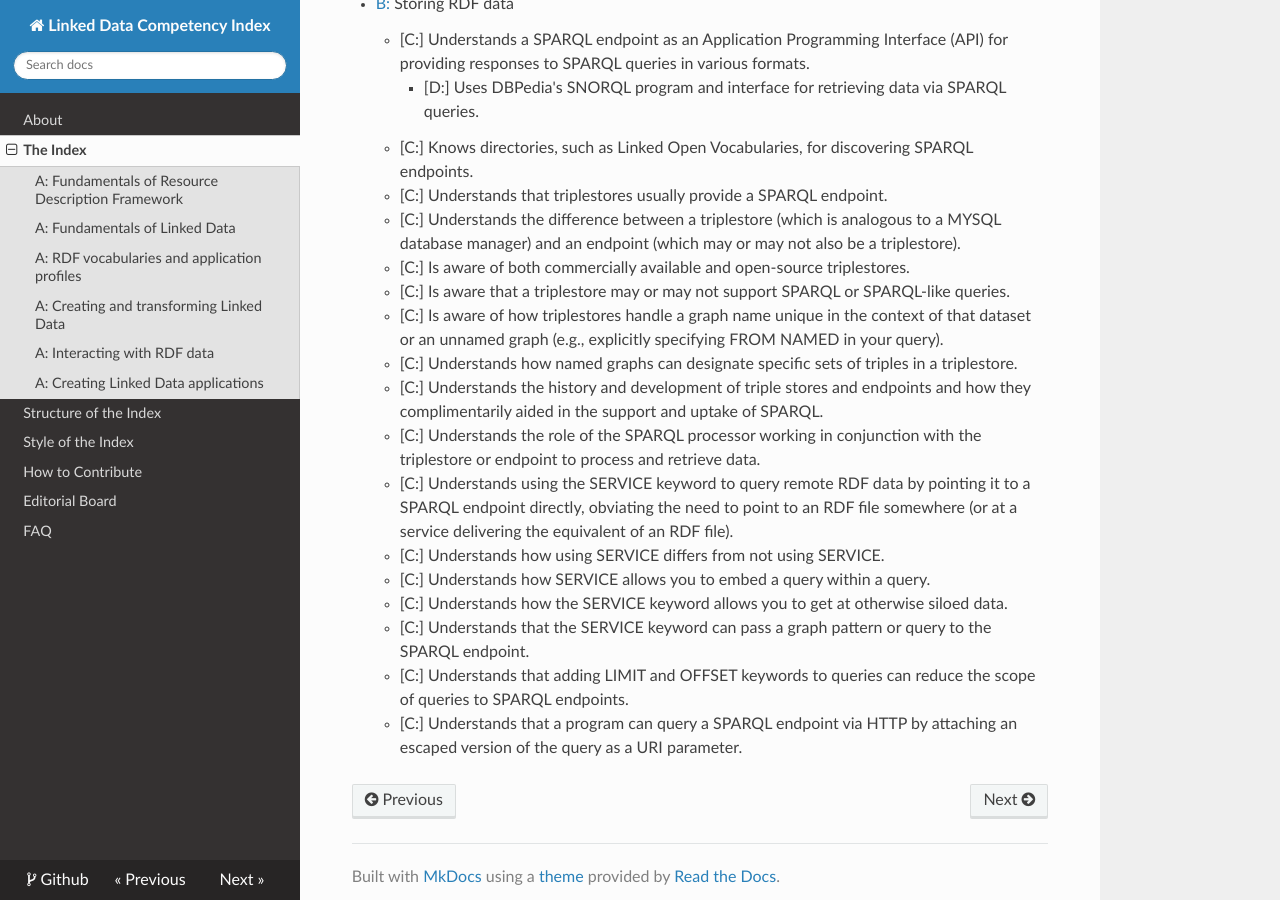
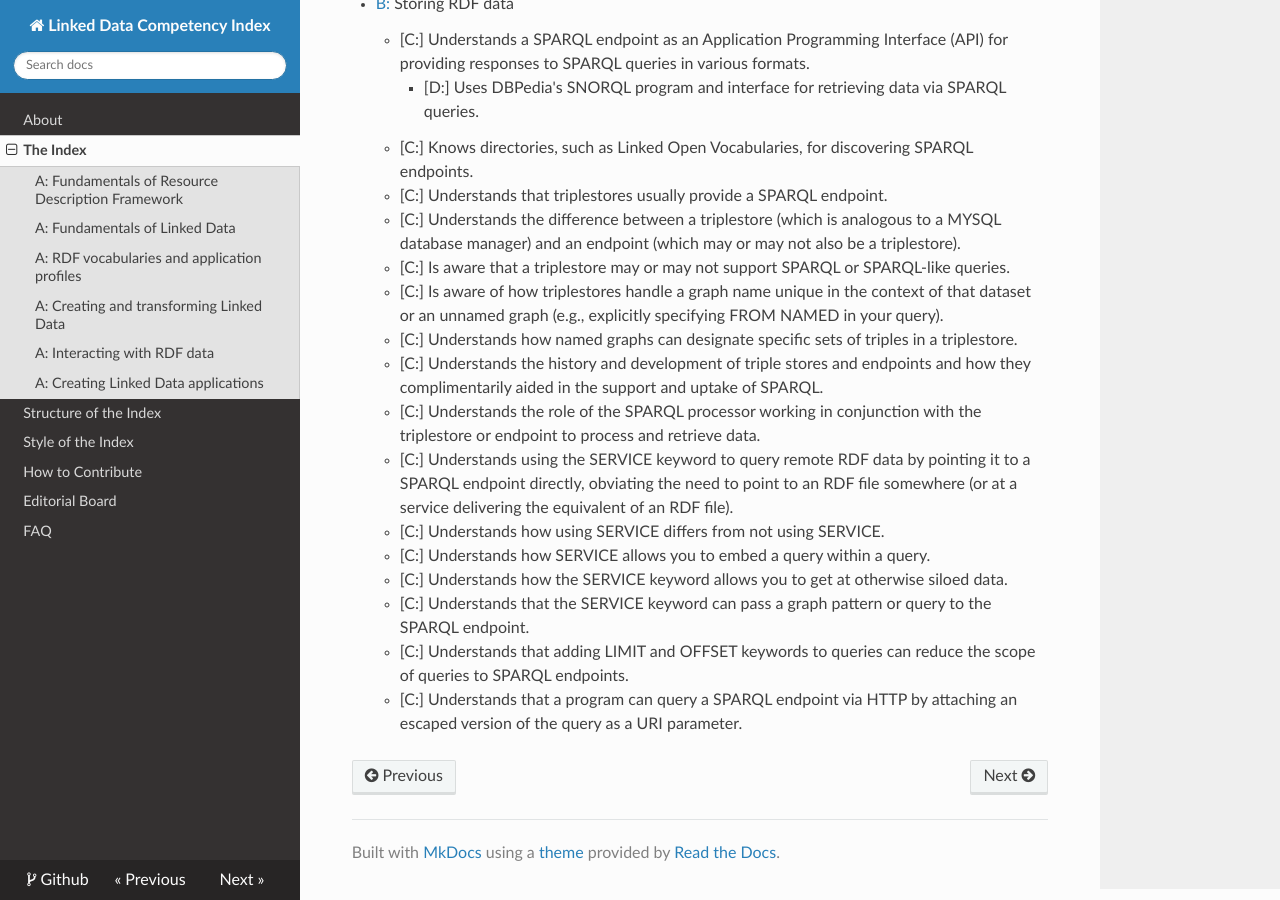
Before and after one commit to dcmi/ldci, an MkDocs documentation site: the page built from docs/D2695955.md, in a window 1280 px wide and 900 px high, scrolled down 8936 px. Built offline with MkDocs 1.6.1, drawn with Linux system fonts in a browser that asks for light colours; nearby versions of some CDN libraries; old or Windows-style settings are respelled for this version of MkDocs.

Commit message:
Deleted as requested per comments

```diff
--- a/docs/D2695955.md
+++ b/docs/D2695955.md
@@ -230,7 +230,6 @@ Note: Hover over a code to see its URI.  Click on a code to visit its full defin
     * [C:] Knows directories, such as Linked Open Vocabularies, for discovering SPARQL endpoints.
     * [C:] Understands that triplestores usually provide a SPARQL endpoint.
     * [C:] Understands the difference between a triplestore (which is analogous to a MYSQL database manager) and an endpoint (which may or may not also be a triplestore).
-    * [C:] Is aware of both commercially available and open-source triplestores.
     * [C:] Is aware that a triplestore may or may not support SPARQL or SPARQL-like queries.
     * [C:] Is aware of how triplestores handle a graph name unique in the context of that dataset or an unnamed graph (e.g., explicitly specifying FROM NAMED in your query).
     * [C:] Understands how named graphs can designate specific sets of triples in a triplestore.
```
